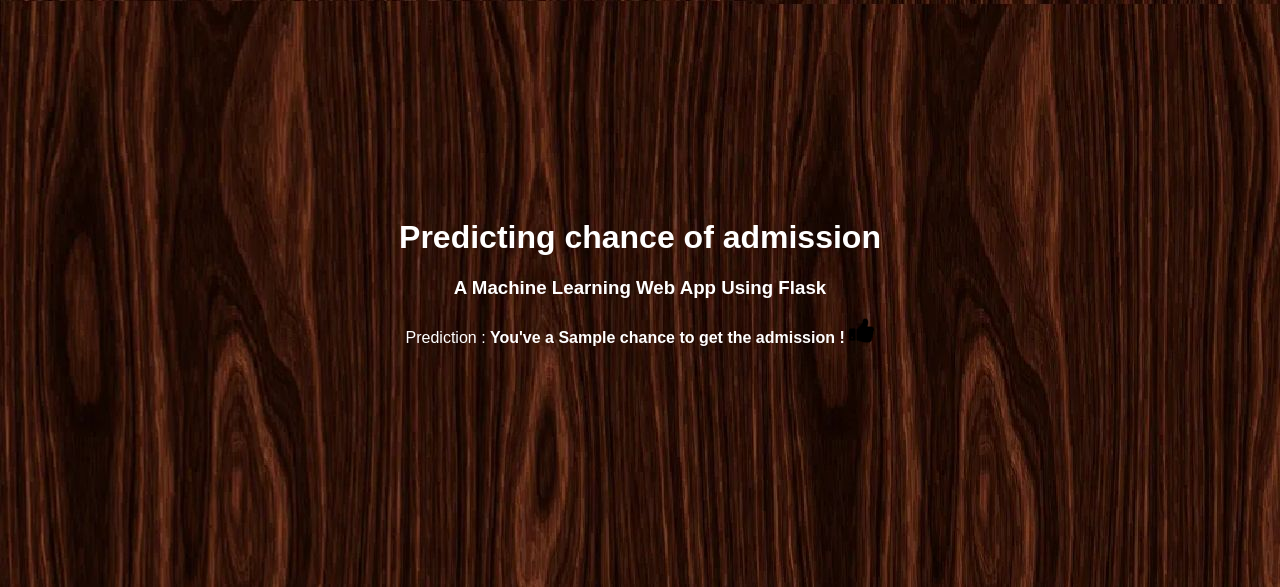
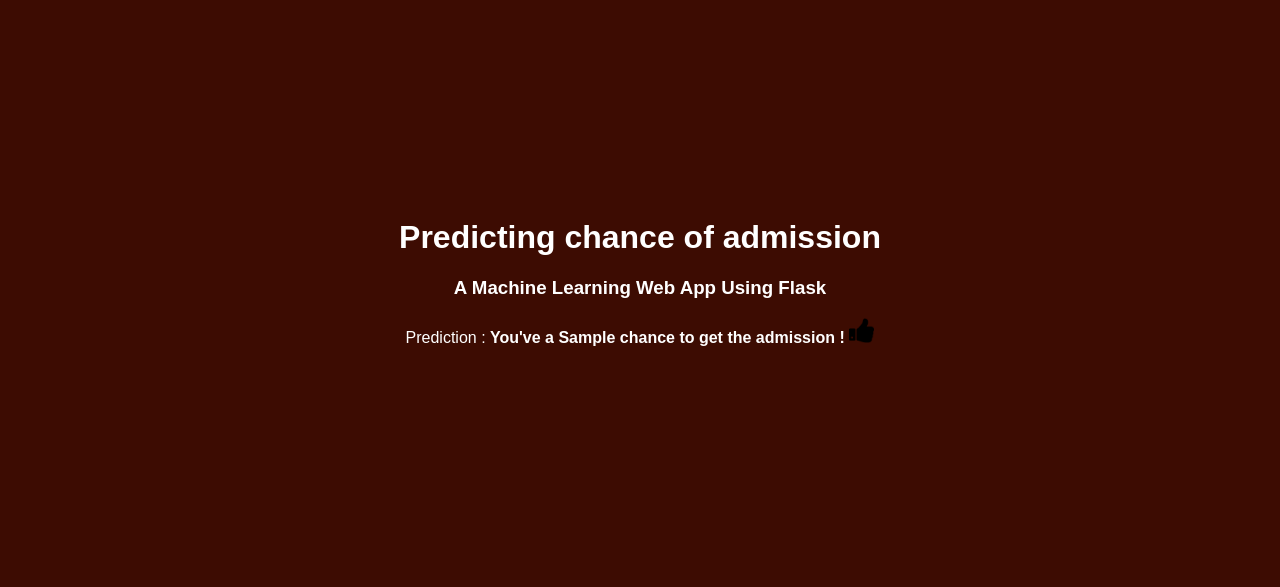
Before and after one commit to Anahom/IBM-Project-6810-1658838168, a Flask app: template FINAL DELIVERABLES/PROJECT/UNIVERSITY_ADMIT_PREDICTOR/TEMPLATES/chance.html in a window 1280 px wide. Shown: the top 587 px of the page. Run offline with Flask 2, Linux system fonts and the light colour scheme; the template is opened without the code that fills it: most values are stand-ins (such as "Sample title", 1, 10 or a date in 2020); parts of the project's set-up code (start-up, migrations or seed data) failed here and were passed over.

Commit message:
Update chance.html

```diff
--- a/FINAL DELIVERABLES/PROJECT/UNIVERSITY_ADMIT_PREDICTOR/TEMPLATES/chance.html
+++ b/FINAL DELIVERABLES/PROJECT/UNIVERSITY_ADMIT_PREDICTOR/TEMPLATES/chance.html
@@ -3,9 +3,6 @@
 <head>
 	<title>eligibility</title>
 	<style>
-		body{
-			background-image: url("background1.jpg")
-		}
 		h3,h2,h1,p{
 		font-family: 'Raleway', sans-serif;
 		text-align: center;
@@ -14,7 +11,7 @@
 	}
 	</style>
 </head>
-<body>
+<body style="background-color:#3d0c02;">
 	<div style="padding-top: 15%">
 	<h1>Predicting chance of admission</h1>
 	<h3>A Machine Learning Web App Using Flask</h3>
```
